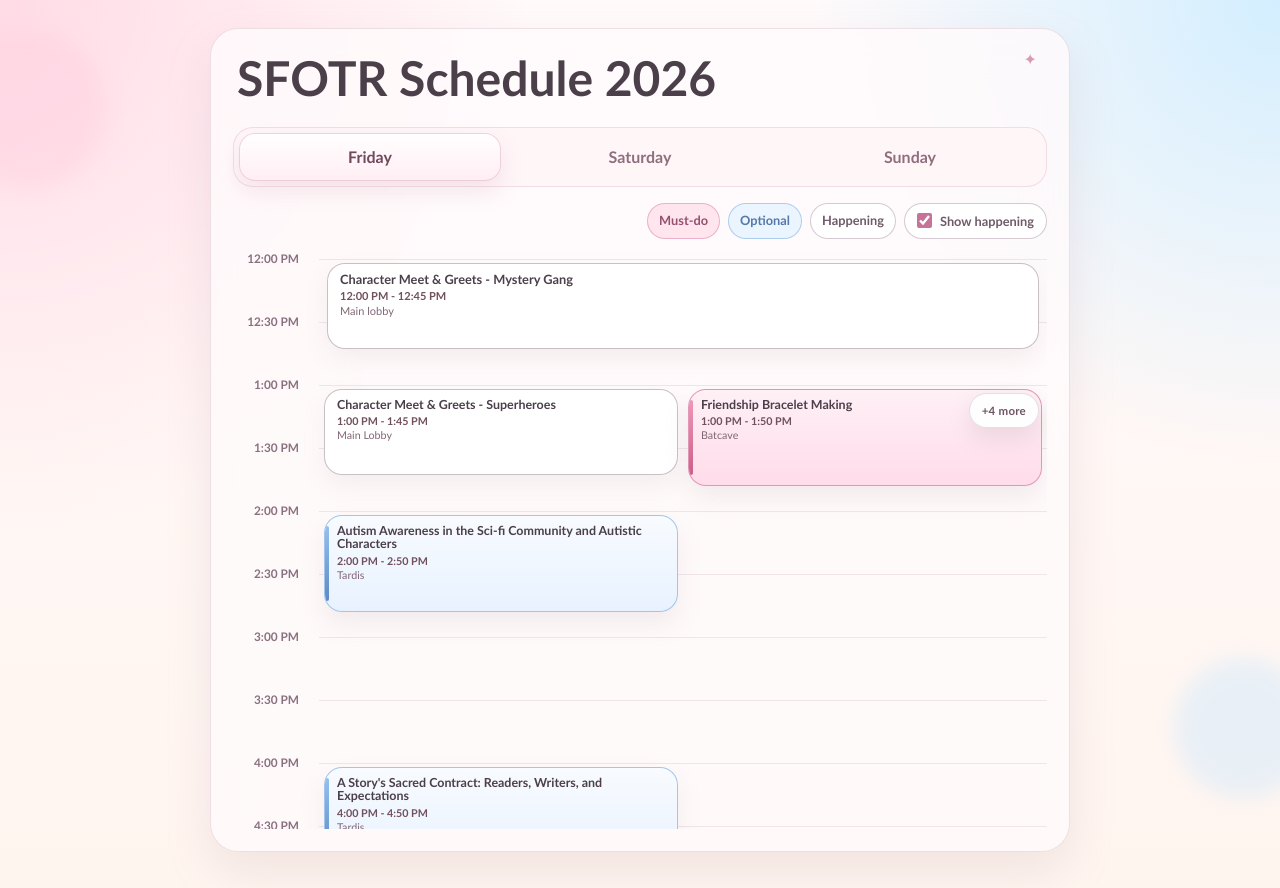
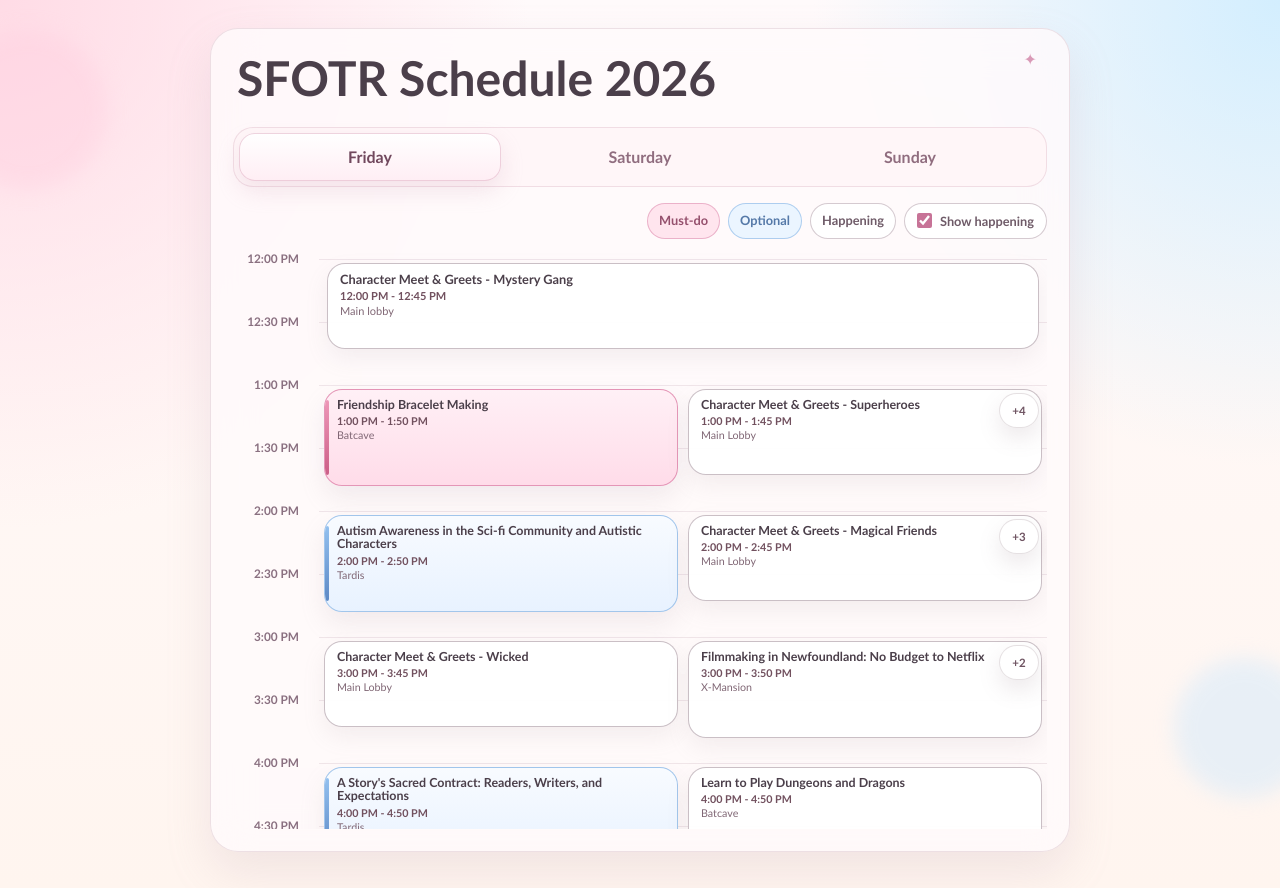
Before and after one commit to briannamcdonald/sfotr-schedule, a React (Vite) app: page / in a window 1280 px wide. Built offline with nearby package versions, Linux system fonts and the light colour scheme.

Commit message:
Add Friday events and refine timeline order

```diff
--- a/src/App.jsx
+++ b/src/App.jsx
@@ -84,11 +84,91 @@
   },
   {
     day: "Friday",
+    title: "Writing Historical Military Fantasy",
+    location: "X-Mansion",
+    start: "2:00 PM",
+    end: "2:50 PM",
+    importance: "happening",
+  },
+  {
+    day: "Friday",
+    title: "Local Game Testing- Black Friday Bakery",
+    location: "Excelsior Gaming - Table B",
+    start: "2:00 PM",
+    end: "6:00 PM",
+    importance: "happening",
+  },
+  {
+    day: "Friday",
+    title: "Sometimes the Void Looks Back",
+    location: "The Upper Deck",
+    start: "2:00 PM",
+    end: "7:00 PM",
+    importance: "happening",
+  },
+  {
+    day: "Friday",
+    title: "Character Meet & Greets - Magical Friends",
+    location: "Main Lobby",
+    start: "2:00 PM",
+    end: "2:45 PM",
+    importance: "happening",
+  },
+  {
+    day: "Friday",
+    title: "Filmmaking in Newfoundland: No Budget to Netflix",
+    location: "X-Mansion",
+    start: "3:00 PM",
+    end: "3:50 PM",
+    importance: "happening",
+  },
+  {
+    day: "Friday",
+    title: "Beginning Cosplay for kids",
+    location: "Tardis",
+    start: "3:00 PM",
+    end: "3:50 PM",
+    importance: "happening",
+  },
+  {
+    day: "Friday",
+    title: "Learn to Play Dungeons and Dragons",
+    location: "Batcave",
+    start: "3:00 PM",
+    end: "3:50 PM",
+    importance: "happening",
+  },
+  {
+    day: "Friday",
+    title: "Character Meet & Greets - Wicked",
+    location: "Main Lobby",
+    start: "3:00 PM",
+    end: "3:45 PM",
+    importance: "happening",
+  },
+  {
+    day: "Friday",
     title: "A Story's Sacred Contract: Readers, Writers, and Expectations",
     location: "Tardis",
     start: "4:00 PM",
     end: "4:50 PM",
     importance: "optional",
+  },
+  {
+    day: "Friday",
+    title: "Learn to Play Dungeons and Dragons",
+    location: "Batcave",
+    start: "4:00 PM",
+    end: "4:50 PM",
+    importance: "happening",
+  },
+  {
+    day: "Friday",
+    title: "KARAOKE - ALL AGES",
+    location: "Tardis",
+    start: "8:00 PM",
+    end: "12:00 AM",
+    importance: "happening",
   },
   {
     day: "Saturday",
@@ -252,6 +332,13 @@
 function sortEventsByTime(a, b) {
   if (a.startMinutes !== b.startMinutes) {
     return a.startMinutes - b.startMinutes;
+  }
+
+  const aPriority = IMPORTANCE_ORDER[a.importance] ?? Number.MAX_SAFE_INTEGER;
+  const bPriority = IMPORTANCE_ORDER[b.importance] ?? Number.MAX_SAFE_INTEGER;
+
+  if (aPriority !== bPriority) {
+    return aPriority - bPriority;
   }
 
   return a.endMinutes - b.endMinutes;
@@ -599,7 +686,7 @@
                           }}
                           onClick={() => setOpenGroupId(hiddenGroup.id)}
                         >
-                          +{hiddenGroup.hiddenCount} more
+                          +{hiddenGroup.hiddenCount}
                         </button>
                       ))}
                     </div>
```
